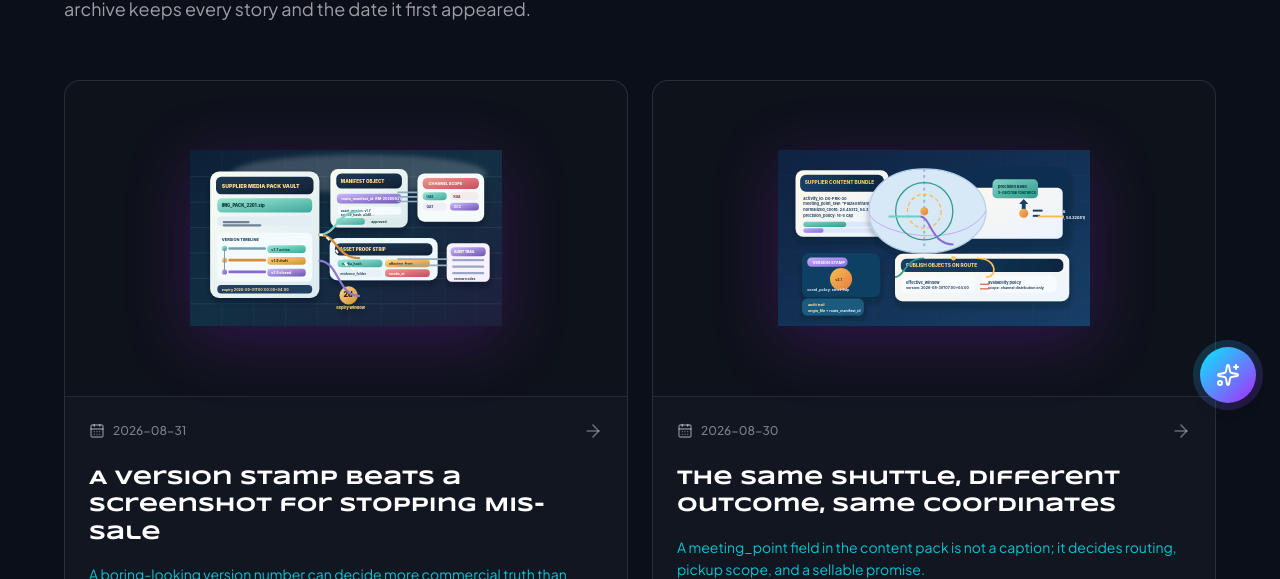
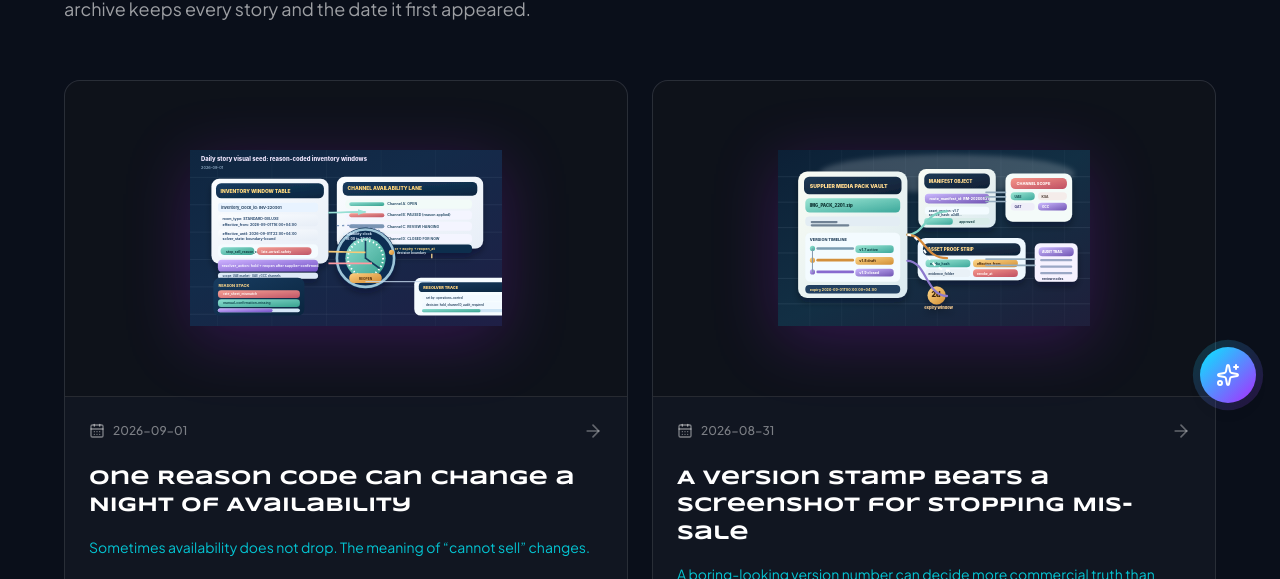
Before and after one commit to hotelbyte-com/hotelbyte-landing, a React (Vite) app: page /stories in a window 1280 px wide. Shown: the part 373-952 px from the top of the page. Built offline with nearby package versions, Linux system fonts and the light colour scheme; no server answers.

Commit message:
feat: publish 2026-09-01 daily story

```diff
--- a/src/data/dailyStories.ts
+++ b/src/data/dailyStories.ts
@@ -3923,6 +3923,70 @@ export const dailyStories: DailyStory[] = [
     },
     generatedBy: 'codex-daily-story-publisher',
     generatedAt: '2026-08-31T10:16:00+04:00'
+  },
+  {
+    date: '2026-09-01',
+    slug: 'stop-sell-reason-clock-maps-availability',
+    content: {
+      zh: {
+        title: '当库存停摆只差一个原因码',
+        mood: '有时库存没变少，是“不可售”的语义变了。',
+        theme: '把 stop-sell 的原因码和可售时间窗放进同一个库存窗口对象',
+        summary: '同一间夜晚在不同渠道里一会可售一会暂停，往往不是数据没到，而是库存边界落在了不同对象上。把 reason code、时间窗、覆盖范围写成单一可复核对象，才能让销售动作不互相打架。',
+        body: [
+          '今天的停摆并不总是来自“满房”。很多时候，停摆来自一个看似无害的状态：某个渠道因为供应商同步失败，把 `stop_sell_reason` 写成了默认空值；某个渠道因为时区差把窗口结束时间后移了一个小时。结果是同一房型同一夜晚，官网里还在卖，邮件里却已经标成暂停。',
+          '我们在分销里习惯追问“为什么库存少了”，但更重要的问题其实是“谁在说‘少了’”。`stop_sell_reason` 和 `inventory_window` 如果由两个维护面、两个更新节奏、两个版本来源接管，就算背后是同一张房型表，也会在页面和渠道上分裂成两个事实。尤其在夜间补房、临时降量或活动峰值期，这种分裂会把客服、财务和前线都推到同一个问题里：到底是应当阻断订单，还是继续放量？',
+          '更真实的权衡不是“先放开再补救”，而是把它变成“有边界的等待”。我们可以接受短窗口下的保守停售，前提是停售对象能被追问：原因码是什么、谁批准了停售、到几点前后再恢复、在哪些渠道保持不售。这样财务知道可见风险，渠道运营知道修复时点，产品也不会把“缺字段”误导成“缺库存”。',
+          'HotelByte 的故事里，库存对象不是抽象表头，它最终要回答一个很具体的问题：这张床现在能不能被哪一个客户在什么渠道买。把 `stop_sell_reason`、`effective_from`、`effective_until`、`channel_scope` 和 `resolver_action` 收进同一张可复核卡后，判断就不再靠口头猜测。少一张猜测，就少一条重复沟通。'
+        ],
+        ctaLabel: '返回 HotelByte 首页'
+      },
+      en: {
+        title: 'One Reason Code Can Change a Night of Availability',
+        mood: 'Sometimes availability does not drop. The meaning of “cannot sell” changes.',
+        theme: 'Put stop-sell reason codes and availability windows into one reviewable inventory object',
+        summary: 'A room can be simultaneously sellable in one channel and paused in another. It is often not missing inventory, but split object boundaries. A reason code, time window, and scope written as one object keeps sales actions from colliding.',
+        body: [
+          'A hold is not always caused by “no rooms left.” Sometimes it is caused by a state that was never precise: one channel writes an empty stop-sell reason when supplier sync is partial, another channel shifts the close time because a timezone offset is interpreted differently. The same room for the same date can appear both available and blocked at once, even though no one actually changed the room count.',
+          'We tend to ask “why is inventory lower?” but a better question is “which layer decided it is not for sale?” If `stop_sell_reason` and `inventory_window` are maintained by different owners, on different rhythms, from different versions, one logical room-type becomes two competing facts. In high-pressure windows like last-minute releases, that split is more than technical debt; it is an operating delay loop.',
+          'The practical tradeoff is not “open first, fix later.” It is choosing bounded waiting over blind throughput. A conservative stop-sell is acceptable only if the object includes who set the pause, which reason code applies, when release is allowed, and which channels are actually affected. Then finance has a consistent risk boundary, operations has a deterministic restart time, and support has one sentence instead of three.',
+          'In HotelByte, an inventory object is not a row with a count. It is a commitment: who can sell what, where, and until when. Bringing `stop_sell_reason`, `effective_from`, `effective_until`, `channel_scope`, and `resolver_action` into one reviewable card ends the “empty field = unknown state” pattern. One less guess. One less duplicate follow-up.'
+        ],
+        ctaLabel: 'Back to the HotelByte homepage'
+      }
+    },
+    visual: {
+      src: '/daily/2026-09-01.svg',
+      alt: {
+        zh: '库存窗口看板里停售原因码、可售时钟与渠道牌照并列展示，像一块可追溯的售卖边界表。',
+        en: 'An inventory window board showing stop-sell reason codes, sales clocks, and channel lanes as one auditable boundary map.'
+      },
+      caption: {
+        zh: '库存不一定变少，也可能因为停售边界被错放而“看起来”变少。把原因、时窗和渠道放在同一对象里，才是可复核的可售边界。',
+        en: 'Inventory can remain the same while sellability appears inconsistent. One object carrying reason, timing, and channel scope keeps the boundary reviewable.'
+      }
+    },
+    nextThemeSeeds: {
+      zh: [
+        '把 stop-sell_reason_code 与 effective_window 合并后的结算一致性收益',
+        'inventory_clock_id：如何把渠道恢复时间与酒店确认窗口对齐',
+        '供应商 rate sheet 里的 channel_scope 字段，怎样避免同一房型被不同来源重复售卖',
+        '当库存窗口发生临时调整时，resolver_action 应该如何记录升级层级',
+        '把 hold_token 与供应商版本戳放在同一张可回放对象里'
+      ],
+      en: [
+        'Settlement-side consistency gains from a merged stop-sell_reason_code and effective_window model',
+        'inventory_clock_id as the shared timeline between channel reopen windows and hotel confirmation windows',
+        'How channel_scope fields in supplier rate sheets stop one room-type from being oversold',
+        'How resolver_action should capture escalation level when a temporary hold window changes',
+        'Putting hold_token and supplier stamp fields into one replayable review object'
+      ]
+    },
+    cta: {
+      href: '/'
+    },
+    generatedBy: 'codex-daily-story-publisher',
+    generatedAt: '2026-09-01T09:55:00+04:00'
   }
 ];
 
```
Also changed, not shown: public/daily/2026-09-01.svg (added).
